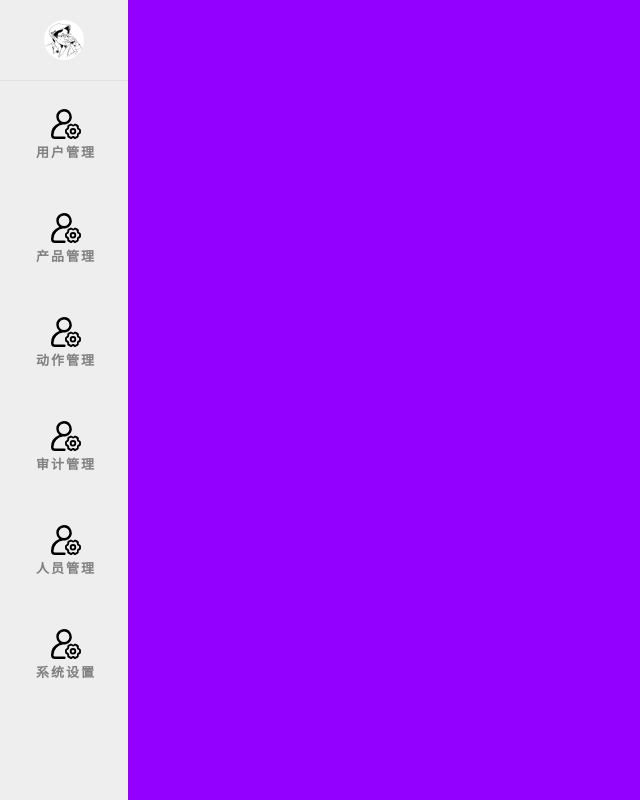
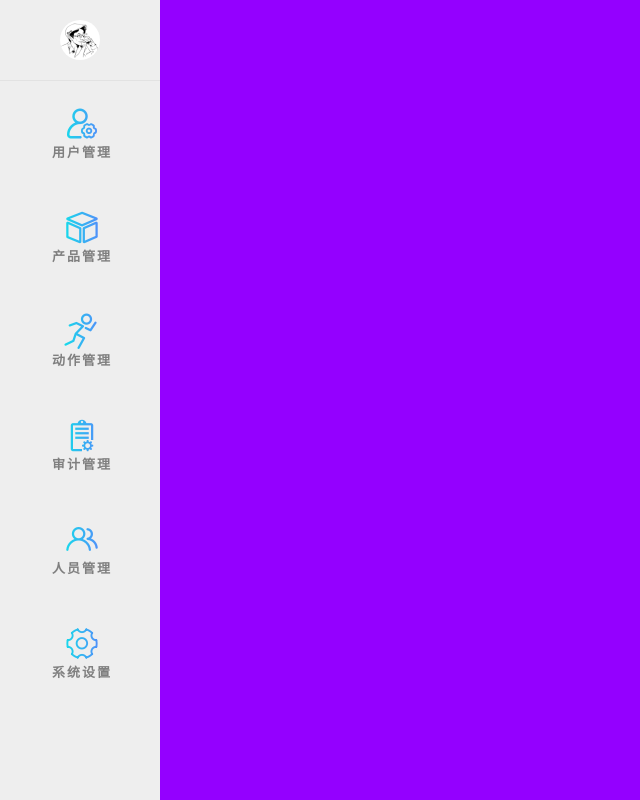
Before and after one commit to nightBuger/TaskTimeClient, a Vue app: page / in a window 1280 px wide. Shown: the whole page, without its empty margins (0-640 px from the left). Built offline with nearby package versions, Linux system fonts and the light colour scheme; the HTML template or start-up script is replaced by a standard one.

Commit message:
渐变色, 悬停css, 但是active要改成用js控制

```diff
--- a/src/render/App.vue
+++ b/src/render/App.vue
@@ -10,8 +10,8 @@
             <li v-for="(mod,index) in modules" :key="index" class="menumodel">
               <div class="naviitem">
                 <!-- <img class="naviiconimg" :src=mod.imgpath> -->
-                <!-- <i class="iconfont" :class=mod.fontname ></i> -->
-                <iconfontVue></iconfontVue>
+                <i class="iconfont" :class=mod.fontname ></i>
+                <!-- <iconfontVue></iconfontVue> -->
                 <p>{{ mod.name }}</p>
               </div>
             </li>
@@ -71,9 +71,9 @@ body {
 
   .menubar {
     // background-color: aqua;
-    flex-grow: 1;
+    // flex-grow: 1;
     position: relative;
-
+    width:16rem;
     // display: flex;
     // flex-flow: column nowrap;
     // justify-content: space-between;
@@ -110,11 +110,6 @@ body {
 .naviiconimg {
   height: 50%;
   width: 50%;
-  // color: aqua;
-  // background-color: aqua;
-  // position: absolute;
-  // top: 25%;
-  // left: 25%;
 }
 
 .naviitem {
@@ -126,14 +121,33 @@ body {
   width: 100%;
   margin: 0.2rem;
 }
+.naviitem:active{
+  background: -webkit-linear-gradient(left,#15DCEA ,#538CFA);
+  .iconfont{
+    background: white;
+    background-clip: text;
+    -webkit-background-clip: text;
+    -webkit-text-fill-color: transparent;
+  }
+}
+.naviitem:hover{
+  border-radius: 1.2rem;
+  transform: translate(-2px);
+  // background: -webkit-linear-gradient(left,#15DCEA ,#538CFA);
+  background-color: rgba($color: gray, $alpha: 0.2)
+}
 .menumodel p {
-  // background-color: #9400FF;
-  text-align: center;
   font-size: 1.3rem;
   font-weight: 600;
   letter-spacing: 0.2rem;
 }
-
+.iconfont{
+  font-size: 3.6rem !important;
+  background: -webkit-linear-gradient(left ,#15DCEA ,#538CFA );
+  background-clip: text;
+  -webkit-background-clip: text;
+  -webkit-text-fill-color: transparent;
+}
 .views {
   background-color: #9400FF;
   flex-grow: 1;
@@ -143,7 +157,6 @@ body {
 </style>
 
 <script>
-import iconfontVue from '@/render/components/iconfont.vue';
 export default {
   data() {
     return {
@@ -176,7 +189,7 @@ export default {
     }
   },
   components:{
-    iconfontVue
+
   }
 }
 </script>
--- a/src/render/components/iconfont.vue
+++ b/src/render/components/iconfont.vue
@@ -9,13 +9,11 @@ export default {
 
 }
 </script>
-
+<!--
 <style>
 .iconfont{
   height: 3.6rem;
   width: 3.6rem;
   /* background-color: aqua; */
-  /* vertical-align: -0.15rem; */
-  /* fill:; */
 }
-</style>
+</style> -->
--- a/src/render/main.js
+++ b/src/render/main.js
@@ -2,8 +2,8 @@ import Vue from 'vue'
 import App from './App.vue'
 import router from './router'
 import store from './store'
-// import "@/render/css/font/iconfont.css"
-import "@/render/css/font/iconfont.js"
+import "@/render/css/font/iconfont.css"
+// import "@/render/css/font/iconfont.js"
 Vue.config.productionTip = false
 
 new Vue({
```
